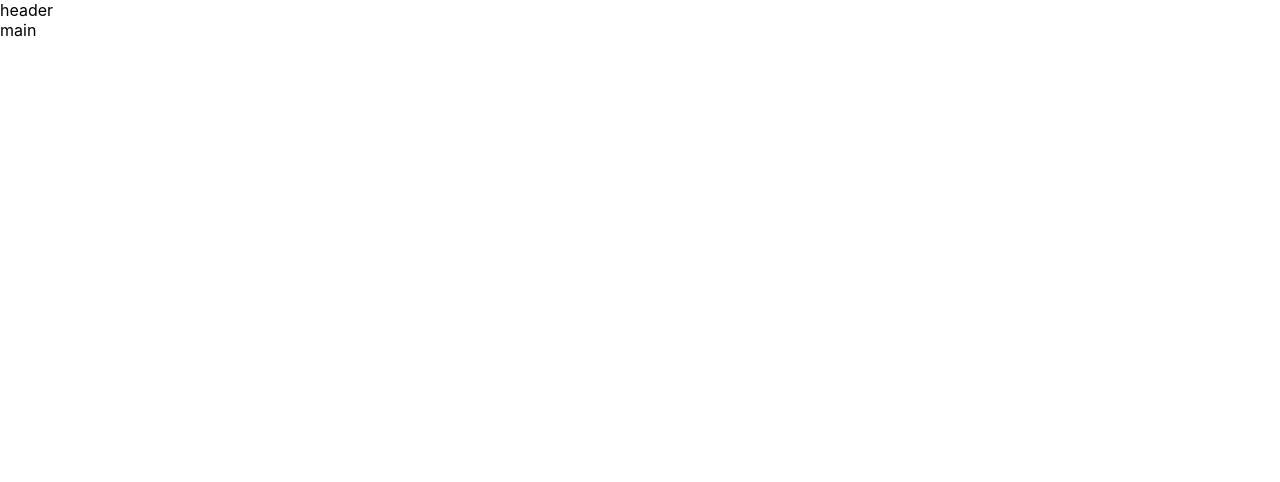
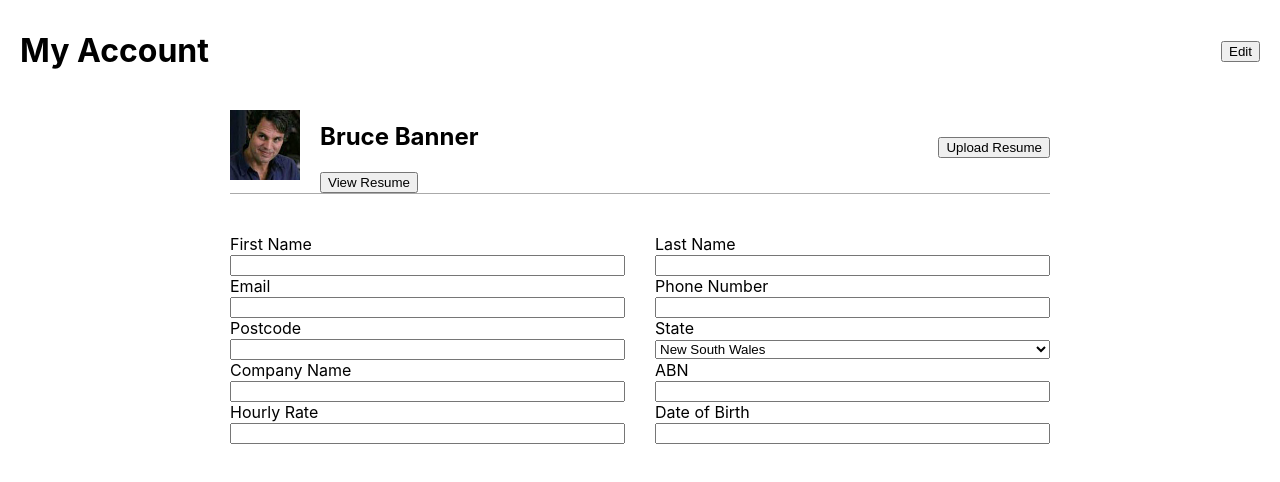
Before and after one commit to menhulugua/leap, a Next.js app: page / in a window 1280 px wide. Shown: the top 482 px of the page. Built offline with nearby package versions, Linux system fonts and the light colour scheme.

Commit message:
add basic layout

```diff
--- a/package.json
+++ b/package.json
@@ -11,7 +11,8 @@
   "dependencies": {
     "next": "11.1.0",
     "react": "17.0.2",
-    "react-dom": "17.0.2"
+    "react-dom": "17.0.2",
+    "sass": "^1.37.5"
   },
   "devDependencies": {
     "eslint": "7.32.0",
--- a/pages/index.js
+++ b/pages/index.js
@@ -1,20 +1,116 @@
 import Head from 'next/head'
 import Image from 'next/image'
-import styles from '../styles/Home.module.css'
+import styles from '../styles/Home.module.scss'
+import avatarPic from '../public/bruce-banner.jpeg'
+import { useState } from 'react'
+
+const Edit = 'Edit';
+const Save = 'Save';
+const states = ['New South Wales', 'Queensland', 'South Australia', 'Tasmania', 'Victoria', 'Western Australia', 'Australian Capital Territory', 'Northern Territory']
 
 export default function Home() {
+  const [buttonText, setButtonText] = useState(Edit);
+  const [userDetail, setUserDetail] = useState(
+    {
+      firstName: 'Bruce',
+      lastName: 'Banner',
+      email: 'bruce.banner@marvel.com',
+      phone: '0200000000',
+      postcode: '2000',
+      State: '',
+      company: 'Marvel',
+      abn: '12123123123',
+      rate: '379',
+      dob: '21-may-1970'
+    }
+  );
+
   return (
-    <div className={styles.container}>
+    <div>
       <Head>
         <title>My Account</title>
         <meta name="description" content="Generated by create next app" />
         <link rel="icon" href="/favicon.ico" />
       </Head>
       <header>
-        header
+        <div className={styles['container-header']}>
+          <h1>My Account</h1>
+          <div>
+            <button>Edit</button>
+          </div>
+        </div>
       </header>
       <main>
-        main
+        <div className={styles['container-main']}>
+          <div className={styles['user-header']}>
+            <div>
+              <Image className={styles['user-avatar']} src={avatarPic} alt="user avatar" width={70} height={70} />
+            </div>
+            <div className={styles['user-name']}>
+              <h2>Bruce Banner</h2>
+              <button>View Resume</button>
+            </div>
+            <div>
+              <button>Upload Resume</button>
+            </div>
+          </div>
+          <form className={styles['user-info']}>
+            <div className={styles['form-item']}>
+              <label>First Name</label>
+              <input type="text" />
+              <div className={styles['error-message']}></div>
+            </div>
+            <div className={styles['form-item']}>
+              <label>Last Name</label>
+              <input type="text" />
+              <div className={styles['error-message']}></div>
+            </div>
+            <div className={styles['form-item']}>
+              <label>Email</label>
+              <input type="text" />
+              <div className={styles['error-message']}></div>
+            </div>
+            <div className={styles['form-item']}>
+              <label>Phone Number</label>
+              <input type="text" />
+              <div className={styles['error-message']}></div>
+            </div>
+            <div className={styles['form-item']}>
+              <label>Postcode</label>
+              <input type="text" />
+              <div className={styles['error-message']}></div>
+            </div>
+            <div className={styles['form-item']}>
+              <label>State</label>
+              <select>
+                {states.map(state => (
+                  <option key={state} value={state}>{state}</option>
+                ))}
+              </select>
+              <div className={styles['error-message']}></div>
+            </div>
+            <div className={styles['form-item']}>
+              <label>Company Name</label>
+              <input type="text" />
+              <div className={styles['error-message']}></div>
+            </div>
+            <div className={styles['form-item']}>
+              <label>ABN</label>
+              <input type="text" />
+              <div className={styles['error-message']}></div>
+            </div>
+            <div className={styles['form-item']}>
+              <label>Hourly Rate</label>
+              <input type="text" />
+              <div className={styles['error-message']}></div>
+            </div>
+            <div className={styles['form-item']}>
+              <label>Date of Birth</label>
+              <input type="text" />
+              <div className={styles['error-message']}></div>
+            </div>
+          </form>
+        </div>
       </main>
     </div>
   )
--- a/styles/Home.module.css
+++ /dev/null
@@ -1,8 +0,0 @@
-.container {
-
-}
-
-
-@media (max-width: 600px) {
-
-}
--- /dev/null
+++ b/styles/Home.module.scss
@@ -0,0 +1,52 @@
+.container-header {
+  max-width: 1440px;
+  margin: auto;
+  display: flex;
+  justify-content: space-between;
+  padding: 10px 20px;
+  align-items: center;
+}
+
+.user-header {
+  display: flex;
+  justify-content: space-between;
+  align-items: center;
+  .user-name {
+    margin-right: auto;
+    margin-left: 20px;
+  }
+  .user-avater {
+    border-radius: 50%;
+  }
+}
+
+.container-main {
+  max-width: 820px;
+  margin: auto;
+}
+
+.user-info {
+  display: flex;
+  flex-wrap: wrap;
+  padding: 40px 0;
+  border-top: 1px solid #aaa;
+  .form-item {
+    flex: 50%;
+    label {
+      display: block;
+    }
+    input, select {
+      width: 100%;
+    }
+    &:nth-of-type(2n) {
+      padding-left: 15px;
+    }
+    &:nth-of-type(2n + 1) {
+      padding-right: 15px;
+    }
+  }
+}
+
+@media (max-width: 600px) {
+
+}
```
Also changed, not shown: public/bruce-banner.jpeg (added), 1 other file (tests, documents, lock files or other folders).
